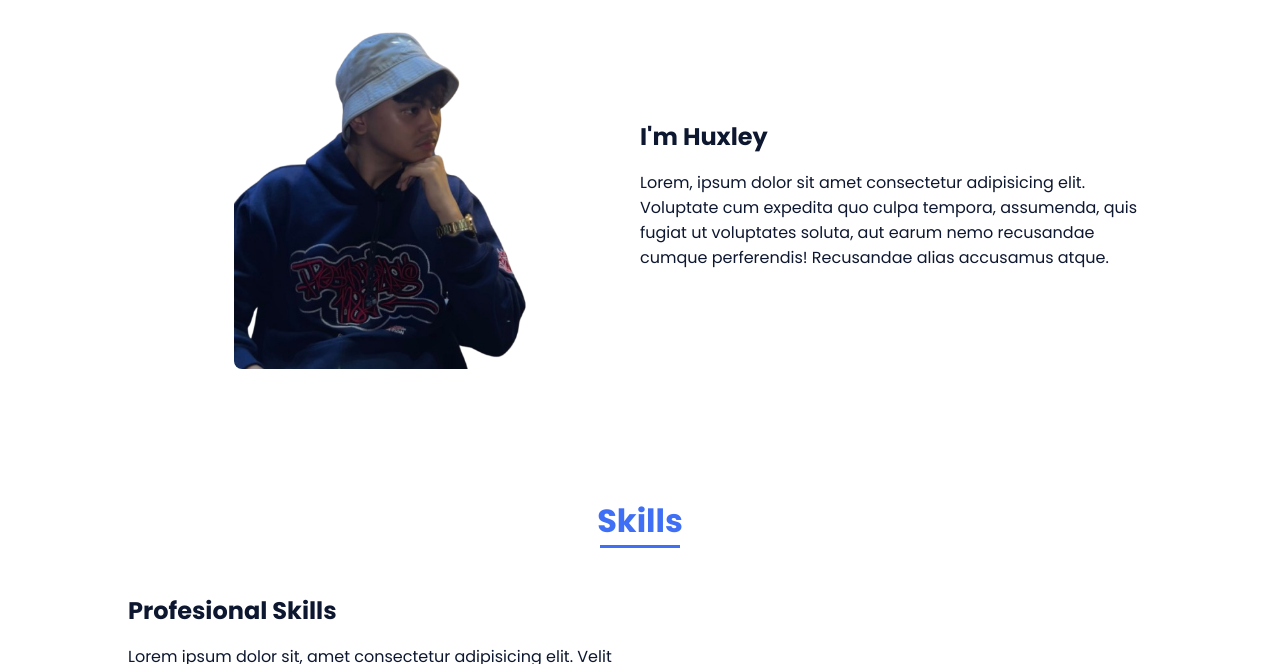
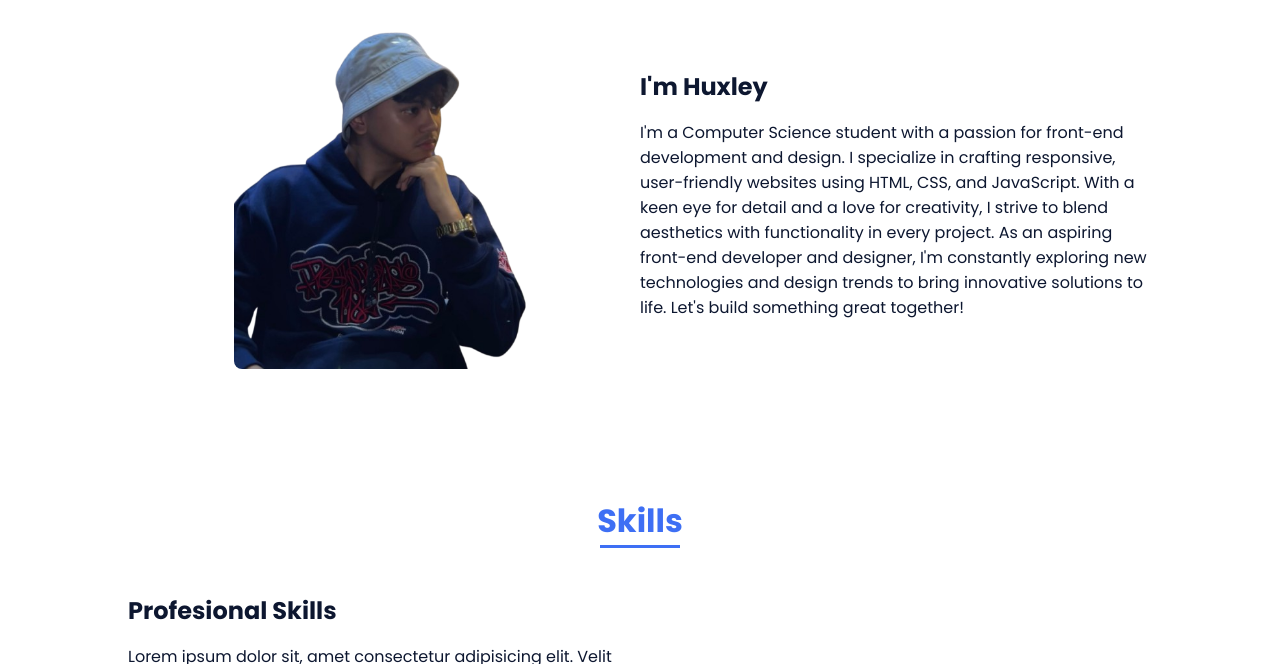
Before and after one commit to H2OHuxley/mywebsite, a plain HTML site: page index.html in a window 1280 px wide. Shown: the part 880-1544 px from the top of the page. Drawn offline with nearby package versions, Linux system fonts and the light colour scheme.

Commit message:
Updated portfolio description

```diff
--- a/index.html
+++ b/index.html
@@ -73,7 +73,7 @@
 
                     <div>
                         <h2 class="about__subtitle">I'm Huxley</h2>
-                        <p class="about__text">Lorem, ipsum dolor sit amet consectetur adipisicing elit. Voluptate cum expedita quo culpa tempora, assumenda, quis fugiat ut voluptates soluta, aut earum nemo recusandae cumque perferendis! Recusandae alias accusamus atque.</p>
+                        <p class="about__text">I'm a Computer Science student with a passion for front-end development and design. I specialize in crafting responsive, user-friendly websites using HTML, CSS, and JavaScript. With a keen eye for detail and a love for creativity, I strive to blend aesthetics with functionality in every project. As an aspiring front-end developer and designer, I'm constantly exploring new technologies and design trends to bring innovative solutions to life. Let's build something great together!</p>
                     </div>
                 </div>
             </section>
```
